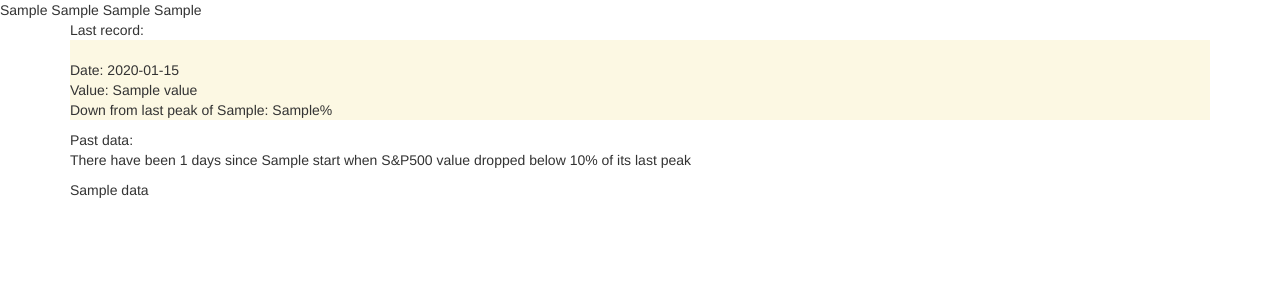
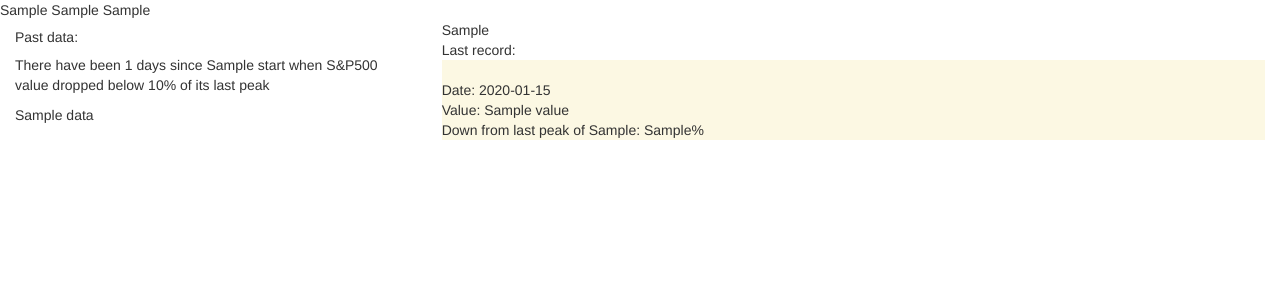
Before and after one commit to nmusaelian-rally/kbdb, a Flask app: template templates/sp.html in a window 1280 px wide. Shown: the top 300 px of the page. Run offline with Flask 2, Linux system fonts and the light colour scheme; the template is opened without the code that fills it: most values are stand-ins (such as "Sample title", 1, 10 or a date in 2020); parts of the project's set-up code (start-up, migrations or seed data) failed here and were passed over; some libraries are stand-ins or nearby versions.

Commit message:
used push-n-pull css grid class on sp template

```diff
--- a/app.py
+++ b/app.py
@@ -85,7 +85,7 @@
 
     script, div = components(fig)
 
-    lows_html = lows.to_html(classes=["table table-bordered", "table table-striped"])
+    lows_html = lows.to_html(classes=["table table-bordered", "table table-striped", "table table-nonfluid"])
 
     html = render_template(
         'sp.html',
--- a/lows.py
+++ b/lows.py
@@ -24,7 +24,7 @@
                 last_record['% down from peak'] = round(pc_down,2)
                 last_record['last peak'] = peak
             if pc_down > threshold:
-                lows.append({'date': date, 'value': round(current, 2),  '% down': round(pc_down,2), 'from peak': peak})
+                lows.append({'date': date, 'value': round(current, 2),  '% down': round(pc_down, 2), 'from peak': peak})
                 if last_row:
                     last_record['alert'] = True
 
--- a/templates/sp.html
+++ b/templates/sp.html
@@ -8,27 +8,45 @@
     {{ js_resources|indent(4)|safe }}
     {{ css_resources|indent(4)|safe }}
     {{ plot_script|indent(4)|safe }}
+    <style>
+      /* to avoid 100% default width of table's container */
+      .table-nonfluid {
+        width: auto !important;
+      }
+      .container-small, .container-large {
+        max-width: 100%;
+      }
+    </style>
   </head>
   <body>
+    <div class="container-fluid">
+      <div class="row">
+        <div class="col-sm-8 col-sm-push-4">
           {{ plot_div|indent(4)|safe }}
-    <div class="container">
+          <div class="container-small">
           Last record:
           {% if 'peak' in last_record %}
-      <p class="bg-success">This is a new peak!</p>
+            <p class="bg-success w-25 p-3">This is a new peak!</p>
           {% elif 'alert' in last_record %}
-      <p class="bg-danger">Down more than 10% !</p>
+            <p class="bg-danger w-25 p-3">Down more than 10% !</p>
           {% else %}
-      <p class="bg-warning">
+            <p class="bg-warning w-25 p-3">
               <br>  Date: {{ last_record['date'] | stringifier }}
               <br>  Value: {{ last_record['value'] }}
               <br>  Down from last peak of {{ last_record['last peak'] }}: {{ last_record['% down from peak'] }}%
             </p>
           {% endif %}
             </div>
-    <div class="container">
-    Past data:
+        </div>
+        <div class="col-sm-4 col-sm-pull-8">
+          <h5>Past data:</h5>
             <p>There have been {{ length }} days since {{ start }} when S&P500 value dropped below 10% of its last peak</p>
             {{data | safe}}
           </div>
+        </div>
+
+      </div>
+
+
   </body>
 </html>
```
Lines whose indentation alone changed are shown as unchanged.
